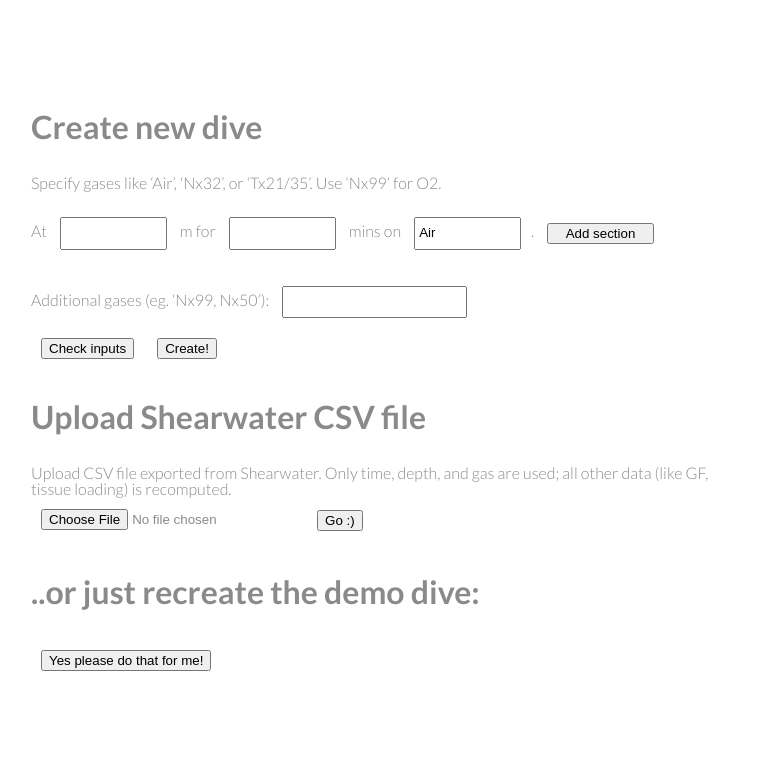
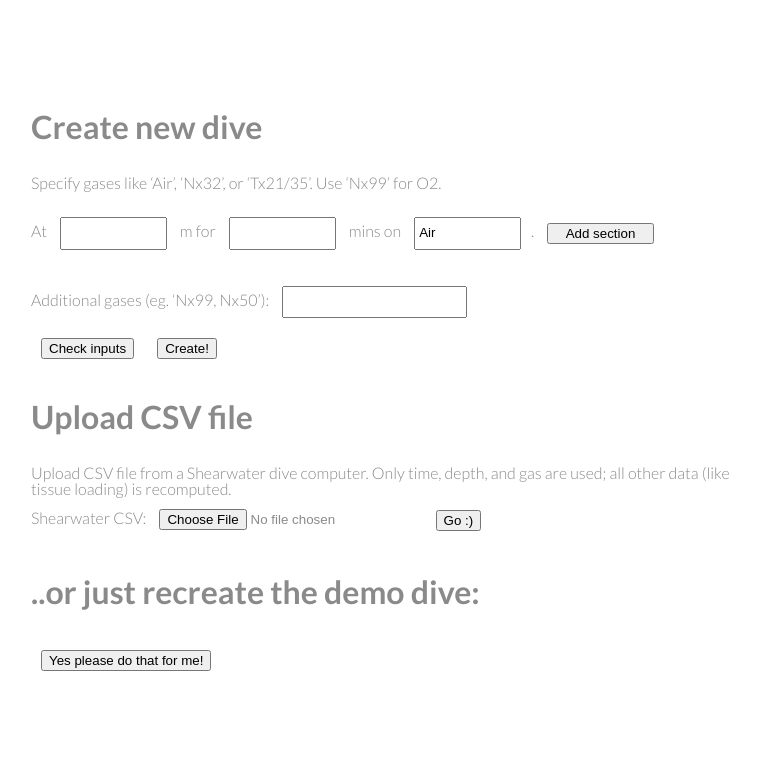
Before and after one commit to danroozemond/octo-deco, a Python web app: template octodeco/flaskr/templates/dive/new.html in a window 1280 px wide. Shown: the part 113-873 px from the top of the page, without its empty margins (129-889 px from the left). Run offline with Jinja, Linux system fonts and the light colour scheme; the template is opened without the code that fills it, so the values that code supplies are empty; some libraries are stand-ins or nearby versions.

Commit message:
Textual change in new.html (CSV)

```diff
--- a/octodeco/flaskr/templates/dive/new.html
+++ b/octodeco/flaskr/templates/dive/new.html
@@ -95,13 +95,15 @@
     </form>
     </div>
 
-    <header><h2>Upload Shearwater CSV file</h2></header>
-    <div>Upload CSV file exported from Shearwater. Only time, depth, and gas are used; all other data (like GF, tissue
-        loading) is recomputed.</div>
+    <header><h2>Upload CSV file</h2></header>
+    <div>Upload CSV file from a Shearwater dive computer. Only time, depth, and gas are used; all other data
+        (like tissue loading) is recomputed.
     <form method="post" action="{{url_for('dive.new_shearwater_csv')}}" enctype="multipart/form-data">
+        Shearwater CSV:
         <input type="file" id="ipt_csv" name="ipt_csv">
         <input type="submit" value="Go :)" onclick="if(document.getElementById('ipt_csv').files.length == 0) { return false; }">
     </form>
+    </div>
 
 
     <header><h2>..or just recreate the demo dive:</h2></header>
```
